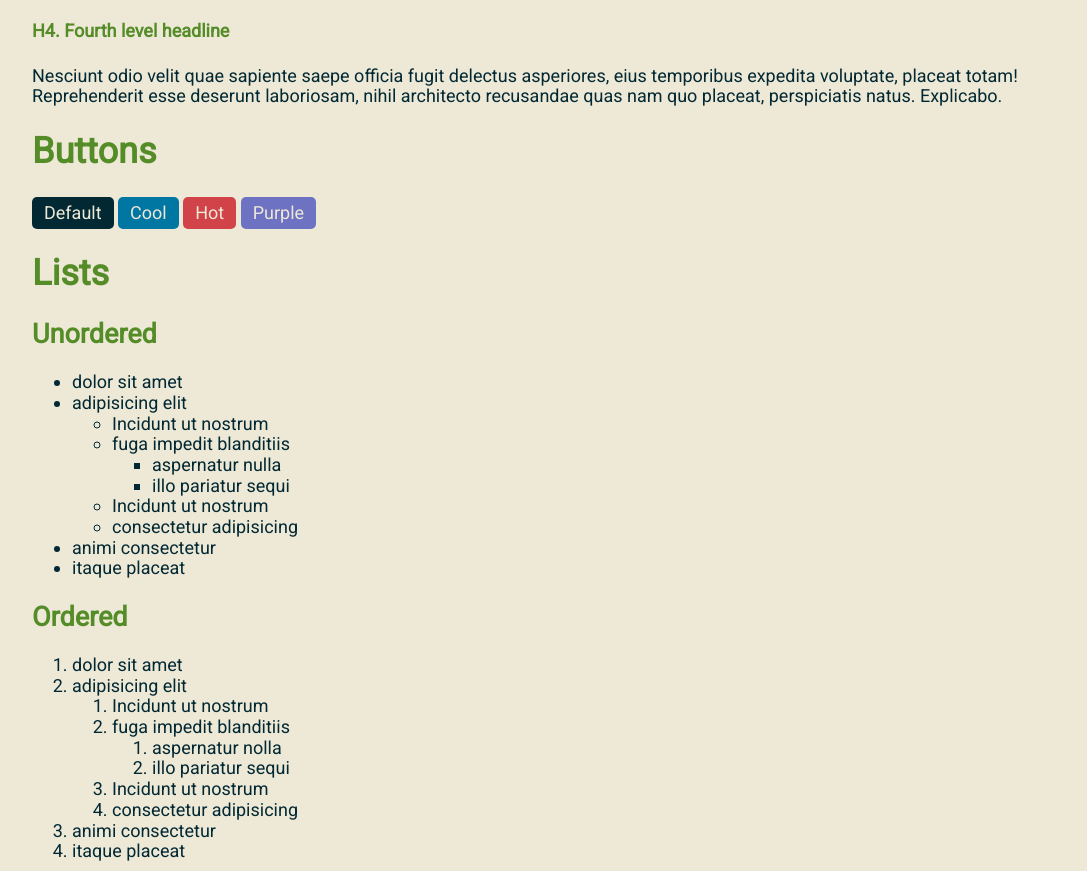
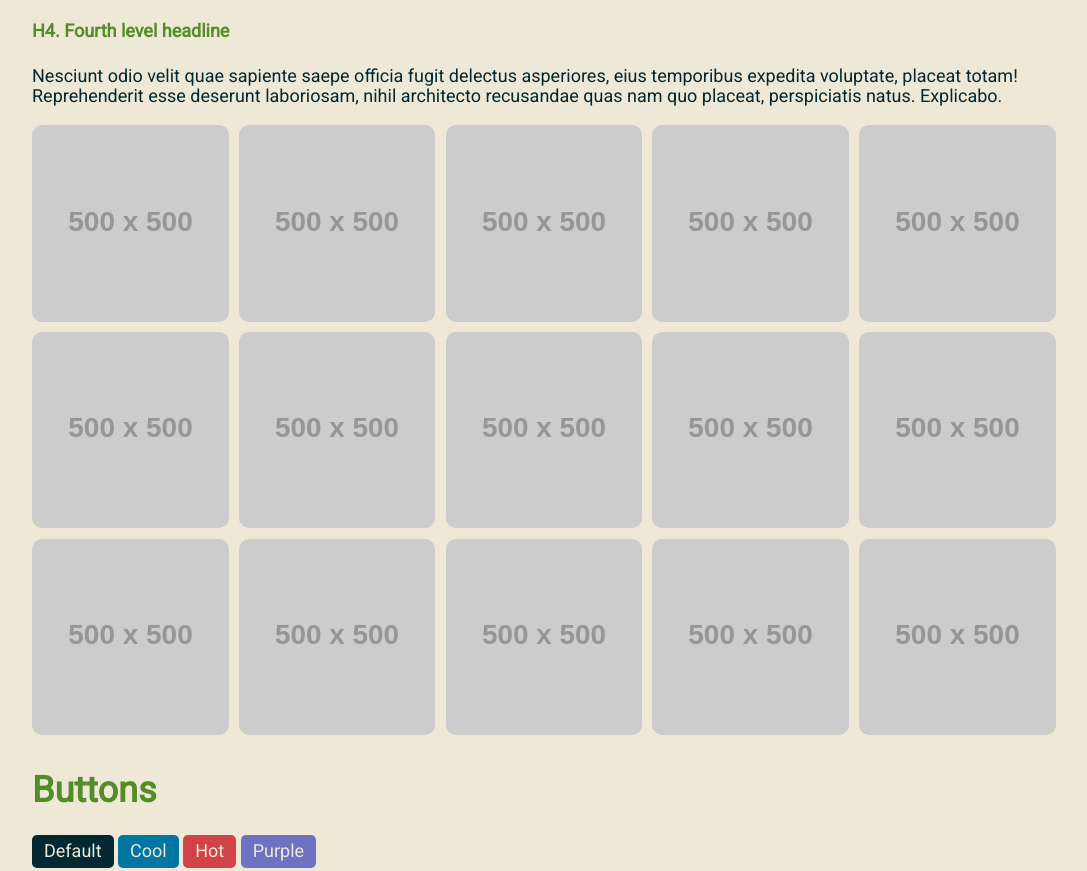
Before and after one commit to MMagnani5/Sass-Basics, a website: page builds/sassEssentials/index.html in a window 1280 px wide. Shown: the part 1289-2160 px from the top of the page, without its empty margins (96-1183 px from the left). Drawn offline with Linux system fonts and the light colour scheme; placeholder pictures from the web are drawn by us; a web font is replaced by a local one.

Commit message:
created grid using operations

```diff
--- a/builds/sassEssentials/index.html
+++ b/builds/sassEssentials/index.html
@@ -47,7 +47,25 @@
 
     <h4>H4. Fourth level headline</h4>
     <p>Nesciunt odio velit quae sapiente saepe officia fugit delectus asperiores, eius temporibus expedita voluptate, placeat totam! Reprehenderit esse deserunt laboriosam, nihil architecto recusandae quas nam quo placeat, perspiciatis natus. Explicabo.</p>
+
+<div class="grid">
+  <div class="item"><img src="http://placehold.it/500x500" alt="thumbnail"></div>
+  <div class="item"><img src="http://placehold.it/500x500" alt="thumbnail"></div>
+  <div class="item"><img src="http://placehold.it/500x500" alt="thumbnail"></div>
+  <div class="item"><img src="http://placehold.it/500x500" alt="thumbnail"></div>
+  <div class="item"><img src="http://placehold.it/500x500" alt="thumbnail"></div>
+  <div class="item"><img src="http://placehold.it/500x500" alt="thumbnail"></div>
+  <div class="item"><img src="http://placehold.it/500x500" alt="thumbnail"></div>
+  <div class="item"><img src="http://placehold.it/500x500" alt="thumbnail"></div>
+  <div class="item"><img src="http://placehold.it/500x500" alt="thumbnail"></div>
+  <div class="item"><img src="http://placehold.it/500x500" alt="thumbnail"></div>
+  <div class="item"><img src="http://placehold.it/500x500" alt="thumbnail"></div>
+  <div class="item"><img src="http://placehold.it/500x500" alt="thumbnail"></div>
+  <div class="item"><img src="http://placehold.it/500x500" alt="thumbnail"></div>
+  <div class="item"><img src="http://placehold.it/500x500" alt="thumbnail"></div>
+  <div class="item"><img src="http://placehold.it/500x500" alt="thumbnail"></div>
   </div>
+ </div>
 </section>
 
 <section id="buttons">
--- a/process/sass/_interface.scss
+++ b/process/sass/_interface.scss
@@ -35,3 +35,16 @@ $color-btn-rebecca: $purple;
   @extend .btn;
   background-color: $color-btn-rebecca;
 }
+
+.grid{
+  @include clearfix;
+  .item{
+    float: left;
+    @include imagegrid(5, 1%);
+  }
+  img {
+    display: block;
+    border-radius: 10px;
+    max-width: 100%;
+  }
+}
--- a/process/sass/_mixins.scss
+++ b/process/sass/_mixins.scss
@@ -23,3 +23,14 @@
     clear:both;
   }
 }
+@mixin imagegrid($qty, $margin) {
+  width: ((100% - (($qty - 1) * $margin))/$qty);
+  &:nth-child(n) {
+    margin-right: $margin;
+    margin-bottom: $margin;
+  }
+   &:nth-child(#{$qty}n) {
+    margin-right: 0;
+    margin-bottom: 0;
+  }
+}
```
Also changed, not shown: builds/sassEssentials/css/style.css.
